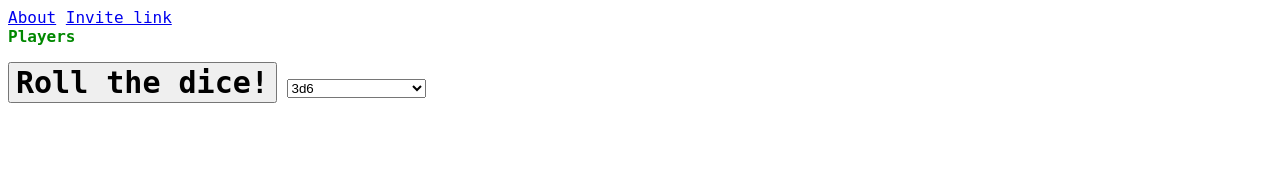
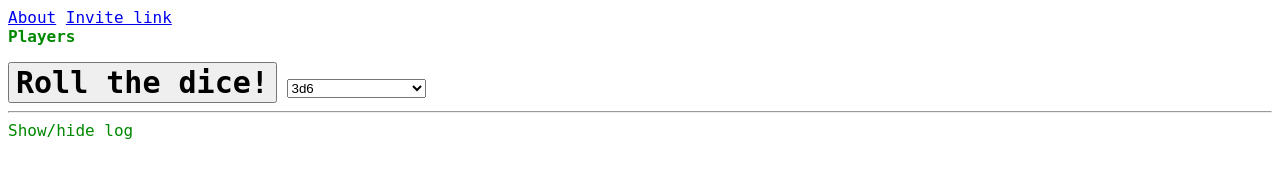
Before and after one commit to osresearch/diceroll-games, a website: page static/index.html in a window 1280 px wide. Drawn offline with nearby package versions, Linux system fonts and the light colour scheme; no server answers.

Commit message:
logs: show/hide and include nick changes

```diff
--- a/static/dice.js
+++ b/static/dice.js
@@ -239,6 +239,7 @@ sock.on('nick', (src,their_nick) => {
 
 	peers[src] = their_nick;
 	console.log(src, "now known as", their_nick);
+	log_append(src, "nick " + their_nick);
 
 	for(let d of document.querySelectorAll('.peer-' + src))
 		d.innerText = their_nick;
--- a/static/index.html
+++ b/static/index.html
@@ -101,9 +101,15 @@ body  {
 	<button onclick="roll_all()" id="roll-button">Roll the dice!</button>
 	<select onchange="dice_set_choose(this)" id="dice-sets"></select>
 </div>
-<div id="rolls"><div>
+<div id="rolls"></div>
 
-<div id="log" style='max-height:400px; overflow:scroll'></div>
+<hr/>
+
+<div id="log-show" onclick='
+	const d = document.getElementById("log");
+	d.style.display = d.style.display ? "" : "none";
+'>Show/hide log</div>
+<div id="log" style='display:none;'></div>
 </body>
 
 <script src="dice.js"></script>
```
